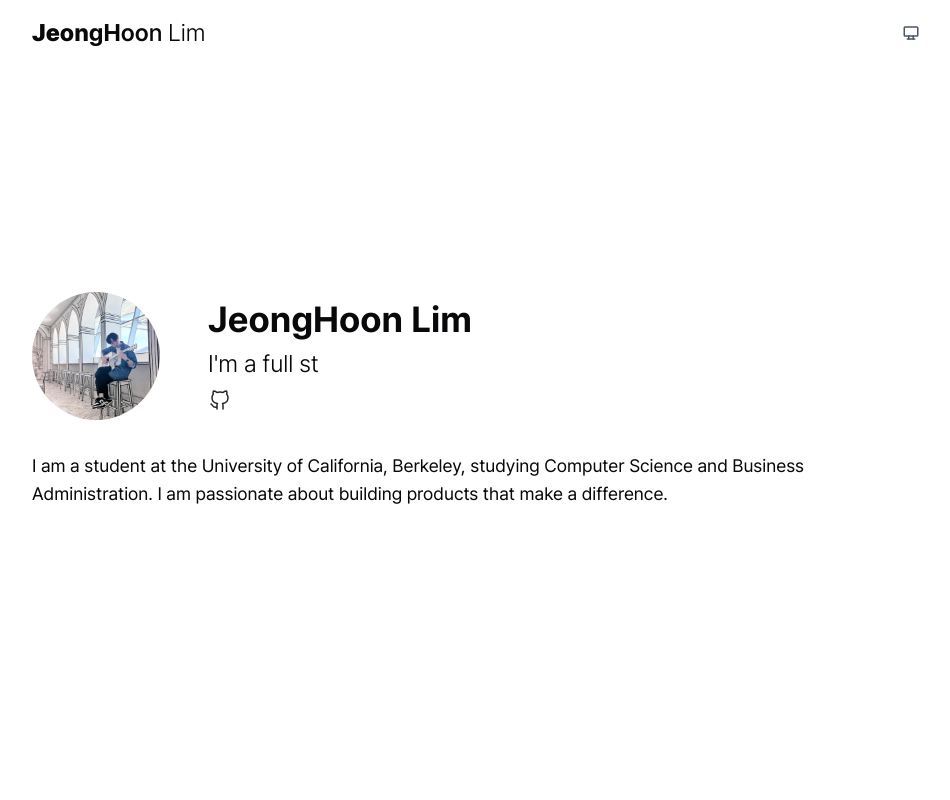
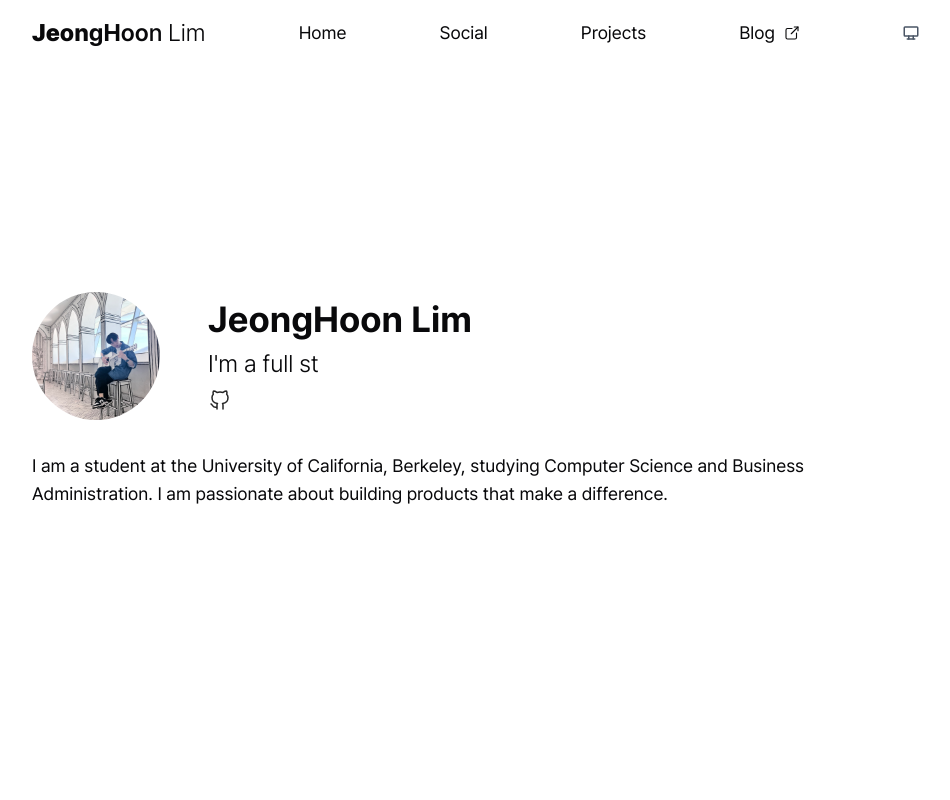
Before and after one commit to hoony6134/portfolio, a React (Vite) app: page / in a window 1280 px wide. Shown: the top 800 px of the page, without its empty margins (160-1110 px from the left). Built offline with nearby package versions, Linux system fonts and the light colour scheme.

Commit message:
fix: root x margin and header pages

```diff
--- a/src/components/header.tsx
+++ b/src/components/header.tsx
@@ -1,10 +1,11 @@
 import { Link } from '@tanstack/react-router'
 import ThemeSwitch from './theme-switch'
+import { IconExternalLink } from '@tabler/icons-react'
 
 export default function Header() {
   return (
     <div className="fixed *:top-0 left-0 w-full z-50">
-      <nav className="flex items-center justify-between bg-transparent mx-48 py-4">
+      <nav className="flex items-center justify-between bg-transparent mx-6 md:mx-12 lg:mx-24 xl:mx-48 py-4">
         <Link to="/" className="text-lg font-semibold">
           <p className="text-2xl">
             <span className="font-black">Je</span>
@@ -16,6 +17,33 @@ export default function Header() {
             <span className="font-light">Lim</span>
           </p>
         </Link>
+        <Link
+          to="/"
+          className="text-lg hover:font-semibold transition-colors relative after:content-[''] after:block after:h-[2px] after:bg-current after:w-0 hover:after:w-full after:transition-all after:duration-300 after:absolute after:left-0 after:-bottom-1"
+        >
+          Home
+        </Link>
+        <Link
+          to="/social"
+          className="text-lg hover:font-semibold transition-colors relative after:content-[''] after:block after:h-[2px] after:bg-current after:w-0 hover:after:w-full after:transition-all after:duration-300 after:absolute after:left-0 after:-bottom-1"
+        >
+          Social
+        </Link>
+        <Link
+          to="/projects"
+          className="text-lg hover:font-semibold transition-colors relative after:content-[''] after:block after:h-[2px] after:bg-current after:w-0 hover:after:w-full after:transition-all after:duration-300 after:absolute after:left-0 after:-bottom-1"
+        >
+          Projects
+        </Link>
+        <a
+          href="https://scian.xyz/"
+          target="_blank"
+          rel="noopener noreferrer"
+          className="flex items-center text-lg hover:font-semibold transition-colors relative after:content-[''] after:block after:h-[2px] after:bg-current after:w-0 hover:after:w-full after:transition-all after:duration-300 after:absolute after:left-0 after:-bottom-1"
+        >
+          Blog
+          <IconExternalLink stroke={1.5} size={18} className="ml-2" />
+        </a>
         <ThemeSwitch />
       </nav>
     </div>
--- a/src/routes/__root.tsx
+++ b/src/routes/__root.tsx
@@ -13,7 +13,7 @@ export const Route = createRootRouteWithContext<MyRouterContext>()({
   component: () => (
     <>
       <Header />
-      <div className="mx-0 md:mx-12 lg:mx-24 xl:mx-48">
+      <div className="mx-6 md:mx-12 lg:mx-24 xl:mx-48">
         <Outlet />
       </div>
       <Footer />
```
